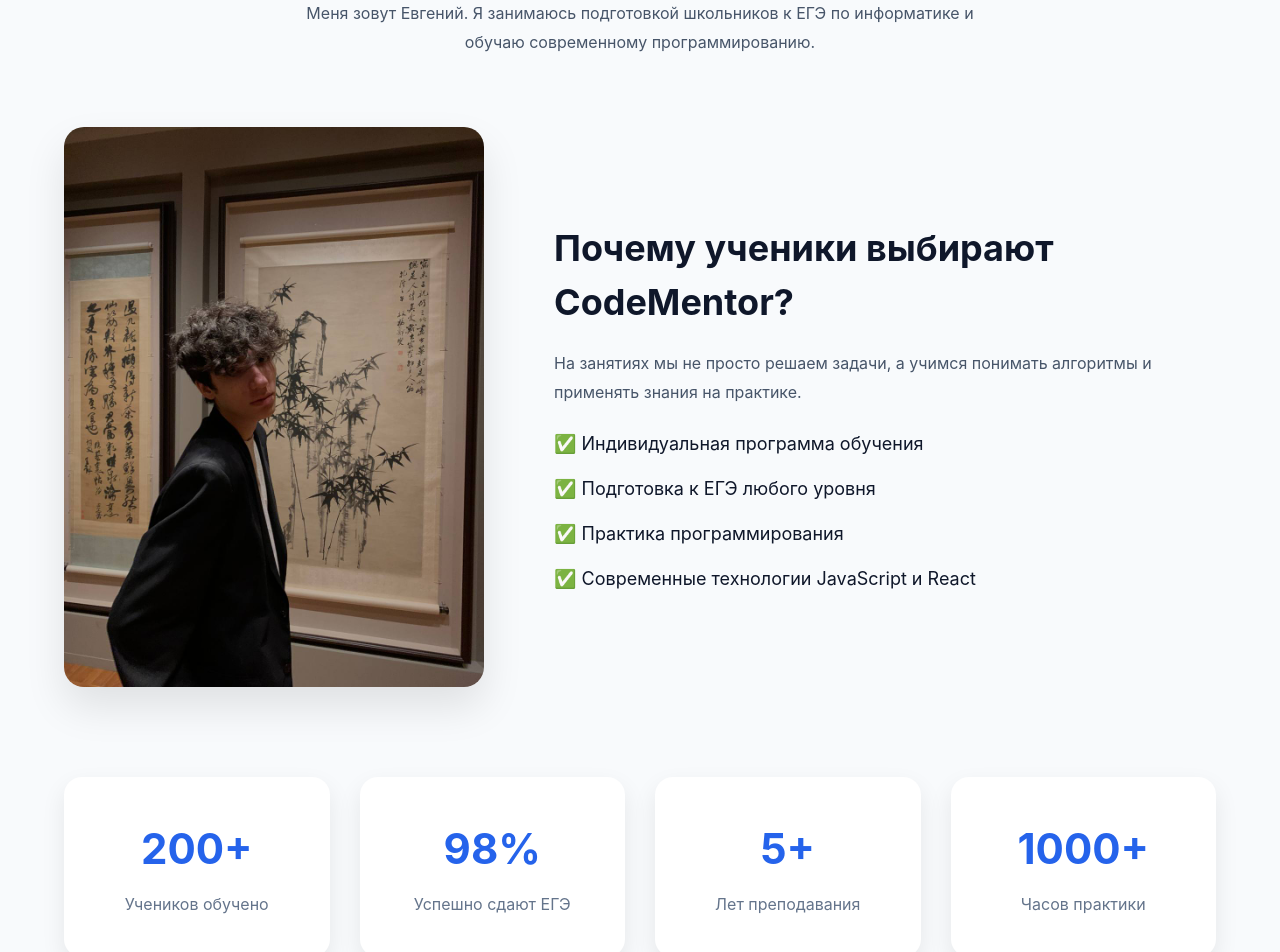
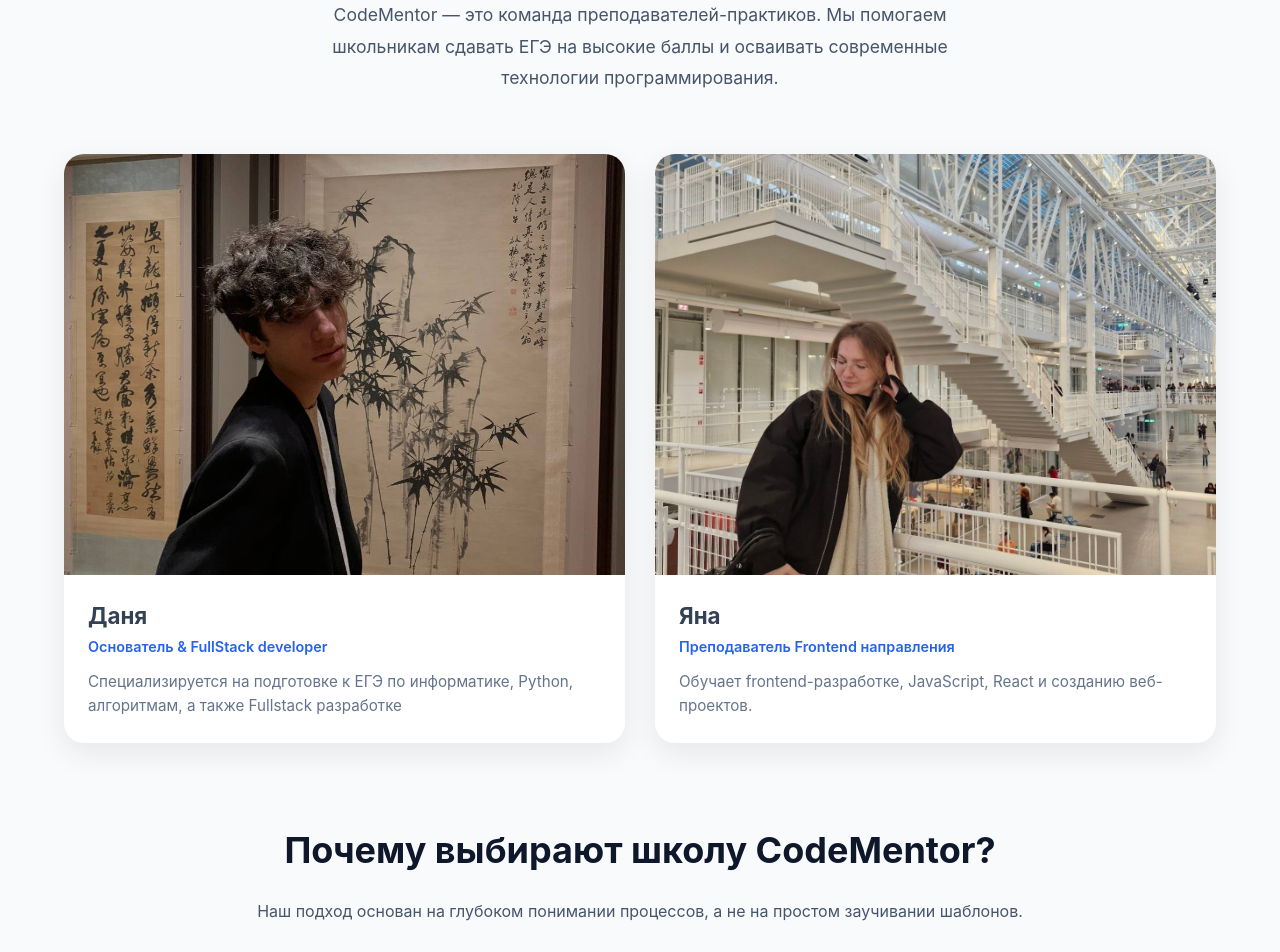
Before and after one commit to Dantul1337/CodeMentor, a React (Vite) app in the folder frontend/: page /about in a window 1280 px wide. Shown: the part 260-1212 px from the top of the page. Built offline with nearby package versions, Linux system fonts and the light colour scheme; no server answers.

Commit message:
Adding more mentors

```diff
--- a/frontend/src/components/home/Hero.tsx
+++ b/frontend/src/components/home/Hero.tsx
@@ -1,12 +1,38 @@
+import { useState } from 'react';
+import { useNavigate } from 'react-router-dom';
 import Button from '../ui/Button';
 import Container from '../ui/Container';
 
-import { useNavigate } from 'react-router-dom';
+import heroImage1 from '../../assets/images/hero.jpg';
+import heroImage2 from '../../assets/images/hero2.jpg';
 
-import heroImage from '../../assets/images/hero.jpg';
+const SLIDES = [
+  {
+    id: 1,
+    image: heroImage1,
+    name: 'Даня',
+    role: 'Основатель & FullStack developer',
+  },
+  {
+    id: 2,
+    image: heroImage2,
+    name: 'Яна',
+    role: 'Преподаватель Frontend направления',
+  },
+];
 
 const Hero = () => {
   const navigate = useNavigate();
+  const [currentIndex, setCurrentIndex] = useState(0);
+
+  const handlePrev = () => {
+    setCurrentIndex((prev) => (prev === 0 ? SLIDES.length - 1 : prev - 1));
+  };
+
+  const handleNext = () => {
+    setCurrentIndex((prev) => (prev === SLIDES.length - 1 ? 0 : prev + 1));
+  };
+
   return (
     <section className="hero">
       <Container>
@@ -17,6 +43,7 @@
             <h1>Стань сильнее в информатике вместе с CodeMentor</h1>
 
             <p>Индивидуальные занятия по информатике, подготовка к ЕГЭ, обучение JavaScript, Python и веб-разработке.</p>
+
             <div className="hero__buttons">
               <Button onClick={() => navigate('/courses')}>Записаться</Button>
 
@@ -25,10 +52,44 @@
               </Button>
             </div>
           </div>
+          <div className="hero__right">
+            <div className="hero__slider">
+              <div className="hero__slides-wrapper">
+                {SLIDES.map((slide, index) => {
+                  const isActive = index === currentIndex;
+                  return (
+                    <div key={slide.id} className={`hero__card ${isActive ? 'hero__card--active' : ''}`}>
+                      <div className="hero__image">
+                        <img src={slide.image} alt={slide.name} />
+                      </div>
 
-          <div className="hero__right">
-            <div className="hero__image">
-              <img src={heroImage} alt="CodeMentor" />
+                      <div className="hero__info">
+                        <h3 className="hero__name">{slide.name}</h3>
+                        <p className="hero__role">{slide.role}</p>
+                      </div>
+                    </div>
+                  );
+                })}
+              </div>
+              <div className="hero__slider-controls">
+                <button type="button" className="hero__slider-btn" onClick={handlePrev} aria-label="Предыдущий слайд">
+                  ‹
+                </button>
+
+                <div className="hero__dots">
+                  {SLIDES.map((_, index) => (
+                    <span
+                      key={index}
+                      className={`hero__dot ${index === currentIndex ? 'hero__dot--active' : ''}`}
+                      onClick={() => setCurrentIndex(index)}
+                    />
+                  ))}
+                </div>
+
+                <button type="button" className="hero__slider-btn" onClick={handleNext} aria-label="Следующий слайд">
+                  ›
+                </button>
+              </div>
             </div>
           </div>
         </div>
--- a/frontend/src/components/layout/Navbar.tsx
+++ b/frontend/src/components/layout/Navbar.tsx
@@ -29,7 +29,7 @@
             </NavLink>
 
             <NavLink to="/about" onClick={closeMenu}>
-              Обо мне
+              О нас
             </NavLink>
 
             <NavLink to="/contact" onClick={closeMenu}>
--- a/frontend/src/pages/About.tsx
+++ b/frontend/src/pages/About.tsx
@@ -1,34 +1,68 @@
 import Container from '../components/ui/Container';
-import heroImage from '../assets/images/hero.jpg';
+import Button from '../components/ui/Button';
+import mentor1 from '../assets/images/hero.jpg';
+import mentor2 from '../assets/images/hero2.jpg';
+import { useNavigate } from 'react-router-dom';
+
+const TEAM = [
+  {
+    id: 1,
+    name: 'Даня',
+    role: 'Основатель & FullStack developer',
+    description: 'Специализируется на подготовке к ЕГЭ по информатике, Python, алгоритмам, а также Fullstack разработке',
+    image: mentor1,
+  },
+  {
+    id: 2,
+    name: 'Яна',
+    role: 'Преподаватель Frontend направления',
+    description: 'Обучает frontend-разработке, JavaScript, React и созданию веб-проектов.',
+    image: mentor2,
+  },
+];
 
 const About = () => {
+  const navigate = useNavigate();
   return (
     <section className="about">
       <Container>
         <div className="about__header">
-          <h1>Обо мне</h1>
+          <h1>О нас</h1>
+          <p>
+            CodeMentor — это команда преподавателей-практиков. Мы помогаем школьникам сдавать ЕГЭ на высокие баллы и осваивать современные
+            технологии программирования.
+          </p>
+        </div>
 
-          <p>Меня зовут Евгений. Я занимаюсь подготовкой школьников к ЕГЭ по информатике и обучаю современному программированию.</p>
+        <div className="about__team">
+          {TEAM.map((member) => (
+            <div key={member.id} className="team-card">
+              <div className="team-card__image">
+                <img src={member.image} alt={member.name} />
+              </div>
+              <div className="team-card__content">
+                <h3>{member.name}</h3>
+                <span className="team-card__role">{member.role}</span>
+                <p>{member.description}</p>
+              </div>
+            </div>
+          ))}
         </div>
 
         <div className="about__content">
-          <div className="about__image">
-            <img src={heroImage} alt="Преподаватель" />
-          </div>
-
           <div className="about__text">
-            <h2>Почему ученики выбирают CodeMentor?</h2>
-
-            <p>На занятиях мы не просто решаем задачи, а учимся понимать алгоритмы и применять знания на практике.</p>
+            <h2>Почему выбирают школу CodeMentor?</h2>
+            <p>Наш подход основан на глубоком понимании процессов, а не на простом заучивании шаблонов.</p>
 
             <ul>
-              <li>✅ Индивидуальная программа обучения</li>
-              <li>✅ Подготовка к ЕГЭ любого уровня</li>
-              <li>✅ Практика программирования</li>
-              <li>✅ Современные технологии JavaScript и React</li>
+              <li>✅ Индивидуальные треки под уровень каждого ученика</li>
+              <li>✅ Подготовка к ЕГЭ и ОГЭ от экспертов</li>
+              <li>✅ Практика написания реального кода на Python, JS и C++</li>
+              <li>✅ Поддержка и разбор домашних заданий 24/7</li>
             </ul>
           </div>
         </div>
+
         <section className="about__stats">
           <div className="stat-card">
             <h2>200+</h2>
@@ -42,7 +76,7 @@
 
           <div className="stat-card">
             <h2>5+</h2>
-            <p>Лет преподавания</p>
+            <p>Лет опыта</p>
           </div>
 
           <div className="stat-card">
@@ -50,12 +84,16 @@
             <p>Часов практики</p>
           </div>
         </section>
+
         <section className="about__cta">
           <h2>Готовы начать обучение?</h2>
-
-          <p>Запишитесь на первое занятие и получите индивидуальный план обучения.</p>
-
-          <button className="button">Записаться</button>
+          <p>Запишитесь на вводное занятие и получите ваш персональный план подготовки.</p>
+          <Button
+            onClick={() => {
+              navigate('/courses');
+            }}>
+            Записаться
+          </Button>
         </section>
       </Container>
     </section>
--- a/frontend/src/pages/Contact.tsx
+++ b/frontend/src/pages/Contact.tsx
@@ -9,7 +9,7 @@
                     <h1>Контакты</h1>
 
                     <p>
-                        Есть вопросы? Свяжитесь со мной любым удобным способом
+                        Есть вопросы? Свяжитесь С нами любым удобным способом
                         или оставьте заявку.
                     </p>
                 </div>
--- a/frontend/src/styles/components/about.css
+++ b/frontend/src/styles/components/about.css
@@ -4,7 +4,7 @@
 
 .about__header {
   text-align: center;
-    margin-bottom: 70px;
+  margin-bottom: 60px;
 }
 
 .about__header h1 {
@@ -15,163 +15,182 @@
 .about__header p {
   max-width: 700px;
   margin: 0 auto;
+  color: #475569;
+  line-height: 1.8;
+  font-size: 1.1rem;
+}
 
+.about__team {
+  display: grid;
+  grid-template-columns: repeat(auto-fit, minmax(300px, 1fr));
+  gap: 30px;
+  margin-bottom: 80px;
+}
+
+.team-card {
+  background: #ffffff;
+  border-radius: 20px;
+  overflow: hidden;
+  box-shadow: 0 10px 30px rgba(0, 0, 0, 0.08);
+  transition: transform 0.3s ease, box-shadow 0.3s ease;
+  display: flex;
+  flex-direction: column;
+}
+
+.team-card:hover {
+  transform: translateY(-6px);
+  box-shadow: 0 20px 40px rgba(0, 0, 0, 0.12);
+}
+
+.team-card__image {
+  width: 100%;
+  aspect-ratio: 4 / 3;
+  overflow: hidden;
+  background-color: #f1f5f9;
+}
+
+.team-card__image img {
+  width: 100%;
+  height: 100%;
+  object-fit: cover;
+  transition: transform 0.4s ease;
+}
+
+.team-card:hover .team-card__image img {
+  transform: scale(1.04);
+}
+
+.team-card__content {
+  padding: 24px;
+  display: flex;
+  flex-direction: column;
+  flex-grow: 1;
+}
+
+.team-card__content h3 {
+  font-size: 1.4rem;
+  margin: 0 0 4px 0;
+  color: var(--color-text, #1e293b);
+}
+
+.team-card__role {
+  display: inline-block;
+  font-size: 0.9rem;
+  font-weight: 600;
+  color: var(--color-primary, #2563eb);
+  margin-bottom: 12px;
+}
+
+.team-card__content p {
+  font-size: 0.95rem;
+  color: #64748b;
+  line-height: 1.6;
+  margin: 0;
+}
+
+.about__content {
+  max-width: 900px;
+  margin: 0 auto;
+  text-align: center;
+}
+
+.about__text h2 {
+  margin-bottom: 20px;
+  font-size: clamp(2rem, 5vw, 2.25rem);
+}
+
+.about__text p {
+  margin-bottom: 28px;
   color: #475569;
   line-height: 1.8;
 }
 
-.about__content {
-    display: grid;
-    grid-template-columns: 420px 1fr;
-
-    gap: 70px;
-
-    align-items: center;
-}
-
-.about__image img {
-    width: 100%;
-    display: block;
-
-    border-radius: 20px;
-
-    box-shadow: 0 20px 40px rgba(0,0,0,.1);
-}
-
-.about__text h2 {
-    margin-bottom: 20px;
-
-    font-size: clamp(2rem, 5vw, 2.25rem);
-}
-
-.about__text p {
-    margin-bottom: 24px;
-
-    color: #475569;
-
-    line-height: 1.8;
-}
-
 .about__text ul {
-    display: flex;
+  display: inline-flex;
   flex-direction: column;
-
-    gap: 18px;
-
+  gap: 16px;
   list-style: none;
+  padding: 0;
+  text-align: left;
 }
 
 .about__text li {
   font-size: 18px;
+  color: #334155;
 }
 
 .about__stats {
-    margin-top: 90px;
-
+  margin-top: 80px;
   display: grid;
   grid-template-columns: repeat(4, 1fr);
-
   gap: 30px;
 }
 
 .stat-card {
   padding: 40px 20px;
-
   text-align: center;
-
   border-radius: 18px;
-
   background: white;
-
-    box-shadow: 0 10px 25px rgba(0,0,0,.08);
-
-    transition:
-        transform .3s,
-        box-shadow .3s;
+  box-shadow: 0 10px 25px rgba(0, 0, 0, 0.08);
+  transition: transform 0.3s, box-shadow 0.3s;
 }
 
 .stat-card:hover {
   transform: translateY(-8px);
-
-    box-shadow: 0 20px 40px rgba(0,0,0,.12);
+  box-shadow: 0 20px 40px rgba(0, 0, 0, 0.12);
 }
 
 .stat-card h2 {
   margin-bottom: 12px;
-
   font-size: 42px;
-
-    color: var(--color-primary);
+  color: var(--color-primary, #2563eb);
 }
 
 .stat-card p {
   color: #64748b;
-
   line-height: 1.6;
+  margin: 0;
 }
 
 .about__cta {
-    margin-top: 90px;
-
+  margin-top: 80px;
   padding: 70px 40px;
-
   border-radius: 24px;
-
   text-align: center;
-
-    background: linear-gradient(135deg,#2563eb,#1d4ed8);
-
+  background: linear-gradient(135deg, #2563eb, #1d4ed8);
   color: white;
 }
 
 .about__cta h2 {
   margin-bottom: 20px;
-
   font-size: clamp(2rem, 5vw, 2.5rem);
 }
 
 .about__cta p {
   margin-bottom: 35px;
-
   font-size: 18px;
-
-    opacity: .9;
+  opacity: 0.9;
 }
 
 @media (max-width: 1024px) {
-
-    .about__content {
-        grid-template-columns: 1fr;
-        gap: 50px;
-    }
-
-    .about__image {
-        max-width: 500px;
-        margin: 0 auto;
-    }
-
-    .about__text {
-        text-align: center;
-    }
-
-    .about__text ul {
-        align-items: center;
+  .about__team {
+    gap: 24px;
   }
 
   .about__stats {
     grid-template-columns: repeat(2, 1fr);
   }
-
 }
 
 @media (max-width: 768px) {
-
   .about__header {
-        margin-bottom: 50px;
+    margin-bottom: 40px;
   }
 
-    .about__content {
-        gap: 40px;
+  .about__team {
+    grid-template-columns: 1fr;
+    max-width: 450px;
+    margin: 0 auto 60px auto;
   }
 
   .about__text li {
@@ -188,11 +207,9 @@
     margin-top: 60px;
     padding: 50px 25px;
   }
-
 }
 
 @media (max-width: 480px) {
-
   .about {
     padding: 50px 0;
   }
@@ -221,5 +238,4 @@
   .about__cta p {
     font-size: 16px;
   }
-
 }
```
Also changed, not shown: frontend/src/styles/components/hero.css (+115 -45 lines), frontend/src/assets/images/hero2.jpg (added). Lines whose indentation alone changed are shown as unchanged.
